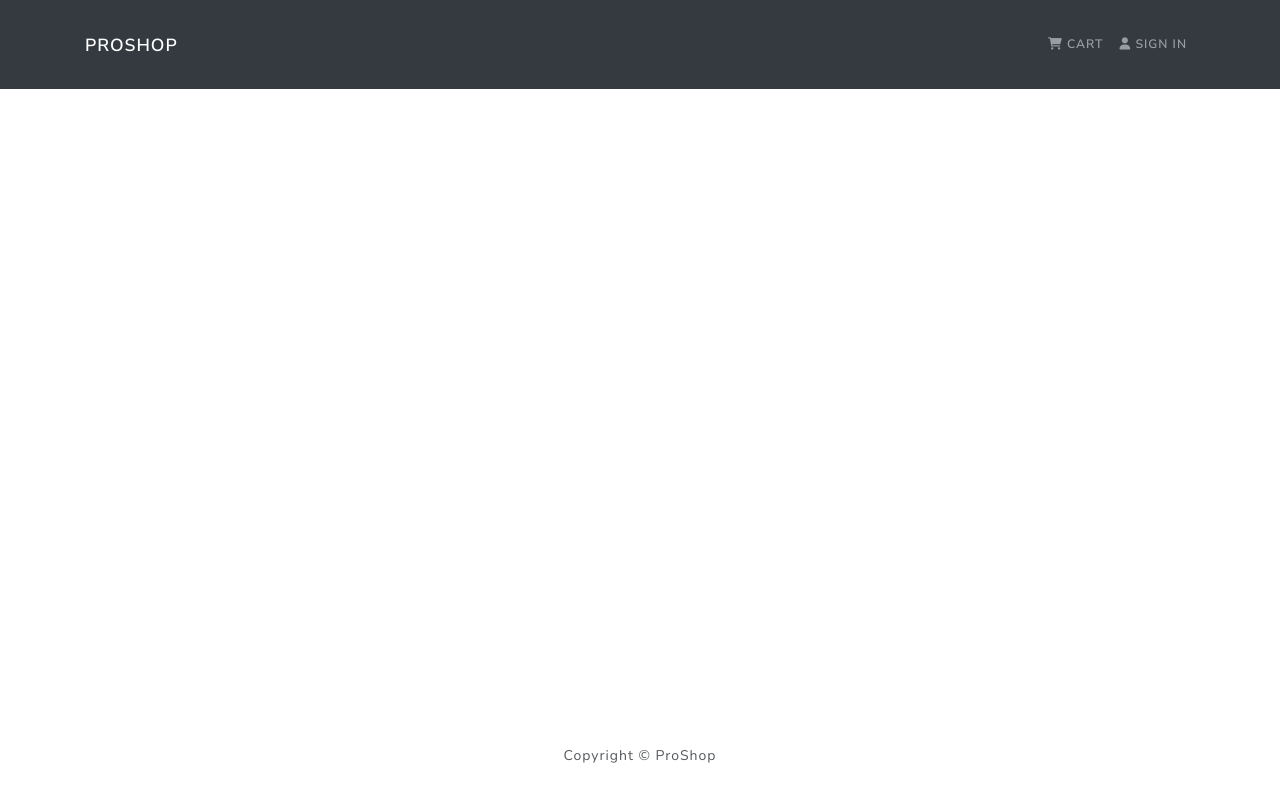
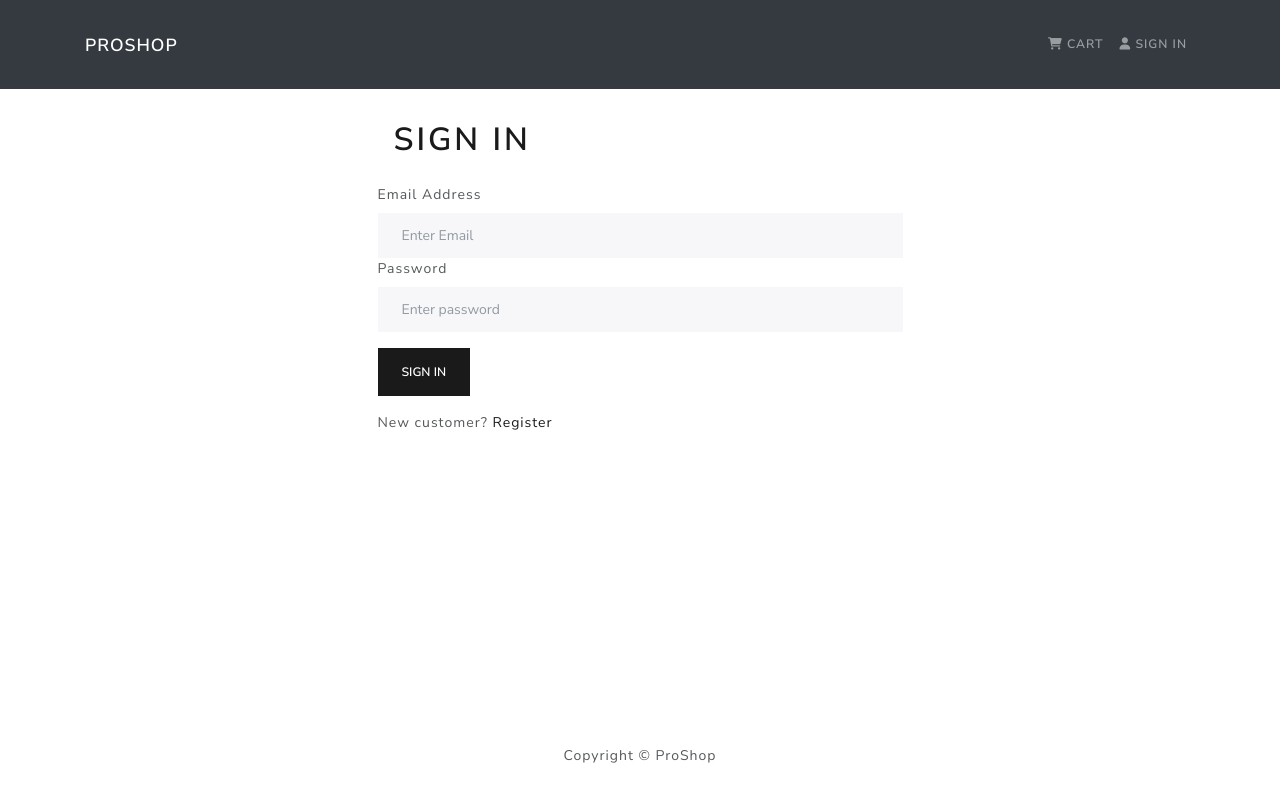
Before and after one commit to muratgulcan/ProShop, a React (Create React App) app in the folder frontend/: page /login in a window 1280 px wide. Built offline with nearby package versions, Linux system fonts and the light colour scheme.

Commit message:
first commit

```diff
--- a/frontend/src/App.js
+++ b/frontend/src/App.js
@@ -6,6 +6,7 @@
 import HomeScreen from './screens/HomeScreen';
 import ProductScreen from './screens/ProductScreen';
 import CartScreen from './screens/CartScreen';
+import LoginScreen from './screens/LoginScreen';
 
 const App = () => {
   return (
@@ -14,12 +15,14 @@
         <main className='py-3'>
             <Container>
                 <Routes>
-                    <Route path='/' element={<HomeScreen />} exact />
+                    <Route path='/login' element={<LoginScreen />}  />
+                    <Route path='/product/:id' element={<ProductScreen />} />
                     <Route path='/product/:id' element={<ProductScreen />} />
                     <Route path='/cart'>
                       <Route path=':id' element={<CartScreen />} />
                       <Route path='' element={<CartScreen />} />
-                  </Route>
+                    </Route>
+                    <Route path='/' element={<HomeScreen />} exact />
                 </Routes>
             </Container>
         </main>
--- /dev/null
+++ b/frontend/src/actions/userActions.js
@@ -0,0 +1,33 @@
+import axios from 'axios'
+import { USER_LOGIN_FAIL, USER_LOGIN_REQUEST, USER_LOGIN_SUCCESS, USER_LOGOUT } from '../constants/userConstants'
+
+export const login = (email,password) => async (dispatch) => {
+    try {
+        dispatch({
+            type:USER_LOGIN_REQUEST
+        })
+        const config = {
+            headers: {
+                'Content-Type':'application/json'
+            }
+        }
+        const {data} = await axios.post('/api/users/login',{email,password},config)
+        dispatch({
+            type:USER_LOGIN_SUCCESS,
+            payload:data
+        })
+        localStorage.setItem('userInfo',JSON.stringify(data))
+    } catch (error) {
+        dispatch({
+            type:USER_LOGIN_FAIL,
+            payload:error.response && error.response.data.message ? error.response.data.message : error.message
+        })
+    }
+}
+
+export const logout = () => (dispatch) => {
+    localStorage.removeItem('userInfo')
+    dispatch({
+        type:USER_LOGOUT
+    })
+}
--- /dev/null
+++ b/frontend/src/components/FormContainer.js
@@ -0,0 +1,17 @@
+import React from 'react'
+import {Container,Row, Col} from 'react-bootstrap'
+
+
+const FormContainer = ({children}) => {
+  return (
+    <Container>
+        <Row className='justify-content-md-center'>
+            <Col xs={12} md={6}>
+                {children}
+            </Col>
+        </Row>
+    </Container>
+  )
+}
+
+export default FormContainer
--- a/frontend/src/components/Header.js
+++ b/frontend/src/components/Header.js
@@ -1,8 +1,20 @@
 import React from 'react';
 import {Link} from 'react-router-dom'
-import {Navbar,Nav,Container} from 'react-bootstrap';
+import {Navbar,Nav,Container, NavDropdown} from 'react-bootstrap';
+import {useDispatch,useSelector} from 'react-redux'
+import { logout } from '../actions/userActions';
+
 
 const Header = () => {
+  const dispatch = useDispatch()
+  const userLogin = useSelector(state => state.userLogin)
+  const { userInfo } = userLogin
+  const logoutHandler = () => {
+    dispatch(logout())
+  }
+  const takeToProfile = () => {
+    console.log('profile');
+  }
   return (
     <header>
         <Navbar bg="dark" variant='dark' expand="lg" collapseOnSelect>
@@ -12,7 +24,19 @@
                 <Navbar.Collapse id="basic-navbar-nav">
                 <Nav className="ml-auto">
                     <Nav.Link as={Link} to="/cart"><i className="fas fa-shopping-cart"></i> Cart</Nav.Link>
-                    <Nav.Link as={Link} to="/login"><i className="fas fa-user"></i> Sign In</Nav.Link>
+                    {userInfo ? (
+                      <NavDropdown title={userInfo.name} id="username">
+                        <NavDropdown.Item onClick={takeToProfile}>
+                          Profile
+                        </NavDropdown.Item>
+                        <NavDropdown.Item onClick={logoutHandler}>
+                          Logout
+                        </NavDropdown.Item>
+                      </NavDropdown>
+                    ) : (
+                      <Nav.Link as={Link} to="/login"><i className="fas fa-user"></i> Sign In</Nav.Link>
+                    )}
+
                 </Nav>
                 </Navbar.Collapse>
             </Container>
--- /dev/null
+++ b/frontend/src/constants/userConstants.js
@@ -0,0 +1,4 @@
+export const USER_LOGIN_REQUEST = 'USER_LOGIN_REQUEST'
+export const USER_LOGIN_SUCCESS = 'USER_LOGIN_SUCCESS'
+export const USER_LOGIN_FAIL = 'USER_LOGIN_FAIL'
+export const USER_LOGOUT = 'USER_LOGOUT'
--- /dev/null
+++ b/frontend/src/reducers/userReducer.js
@@ -0,0 +1,24 @@
+import { USER_LOGIN_FAIL, USER_LOGIN_REQUEST, USER_LOGIN_SUCCESS, USER_LOGOUT } from "../constants/userConstants"
+
+export const userLoginReducer = (state = {}, action) => {
+    switch (action.type) {
+        case USER_LOGIN_REQUEST:
+            return {
+                loading:true,
+            }
+        case USER_LOGIN_SUCCESS:
+            return {
+                loading: false,
+                userInfo: action.payload
+            }
+        case USER_LOGIN_FAIL:
+            return {
+                loading:false,
+                error:action.payload
+            }
+        case USER_LOGOUT:
+            return {}
+        default:
+            return state
+    }
+}
--- /dev/null
+++ b/frontend/src/screens/LoginScreen.js
@@ -0,0 +1,53 @@
+import React,{useState,useEffect} from 'react'
+import {Link,useNavigate,useLocation} from 'react-router-dom'
+import {Button,Form,Row,Col} from 'react-bootstrap'
+import {useDispatch,useSelector} from 'react-redux'
+import Message from '../components/Message';
+import Loader from '../components/Loader';
+import FormContainer from '../components/FormContainer';
+import { login } from '../actions/userActions';
+
+const LoginScreen = () => {
+    const navigate = useNavigate();
+    const dispatch = useDispatch()
+    const location = useLocation();
+    const [email,setEmail] = useState('')
+    const [password,setPassword] = useState('')
+    const redirect = location.search ? location.search.split('=')[1] : '/'
+    const userLogin = useSelector(state => state.userLogin)
+    const {loading,error,userInfo} = userLogin
+    useEffect(() => {
+        if(userInfo){
+            navigate(redirect)
+        }
+    },[navigate,userInfo,redirect])
+    const submitHandler = (e) => {
+        e.preventDefault()
+        dispatch(login(email,password))
+    }
+  return (
+    <FormContainer>
+        <h1>Sign In</h1>
+        {error && <Message variant='danger'>{error}</Message>}
+        {loading && <Loader />}
+        <Form onSubmit={submitHandler} >
+            <Form.Group controlId='email'>
+                <Form.Label>Email Address</Form.Label>
+                <Form.Control type="email" placeholder='Enter Email' value={email} onChange={(e) => setEmail(e.target.value)}></Form.Control>
+            </Form.Group>
+            <Form.Group controlId='password'>
+                <Form.Label>Password</Form.Label>
+                <Form.Control type="password" placeholder='Enter password' value={password} onChange={(e) => setPassword(e.target.value)}></Form.Control>
+            </Form.Group>
+            <Button type="submit" variant="primary" className='mt-3'>Sign In</Button>
+        </Form>
+        <Row className='py-3'>
+            <Col>
+                New customer?{' '}<Link to={redirect ? `/register?redirect=${redirect}` : '/register'}>Register</Link>
+            </Col>
+        </Row>
+    </FormContainer>
+  )
+}
+
+export default LoginScreen
--- a/frontend/src/store.js
+++ b/frontend/src/store.js
@@ -2,17 +2,21 @@
 import thunk from 'redux-thunk'
 import { productListReducer,productDetailsReducer } from './reducers/productReducers'
 import { cartReducer } from './reducers/cartReducers'
+import { userLoginReducer } from './reducers/userReducer'
 
 const reducer = {
     productList: productListReducer,
     productDetails: productDetailsReducer,
-    cart:cartReducer
+    cart:cartReducer,
+    userLogin:userLoginReducer
 }
 
 const cartItemsFromStorage = localStorage.getItem('cartItems') ? JSON.parse(localStorage.getItem('cartItems')) : []
+const userInfoFromStorage = localStorage.getItem('userInfo') ? JSON.parse(localStorage.getItem('userInfo')) : null
 
 const initialState = {
-    cart:{cartItems:cartItemsFromStorage}
+    cart:{cartItems:cartItemsFromStorage},
+    userLogin:{userInfo:userInfoFromStorage},
 }
 
 const store = configureStore({
```
Also changed, not shown: 1 other file (tests, documents, lock files or other folders).
